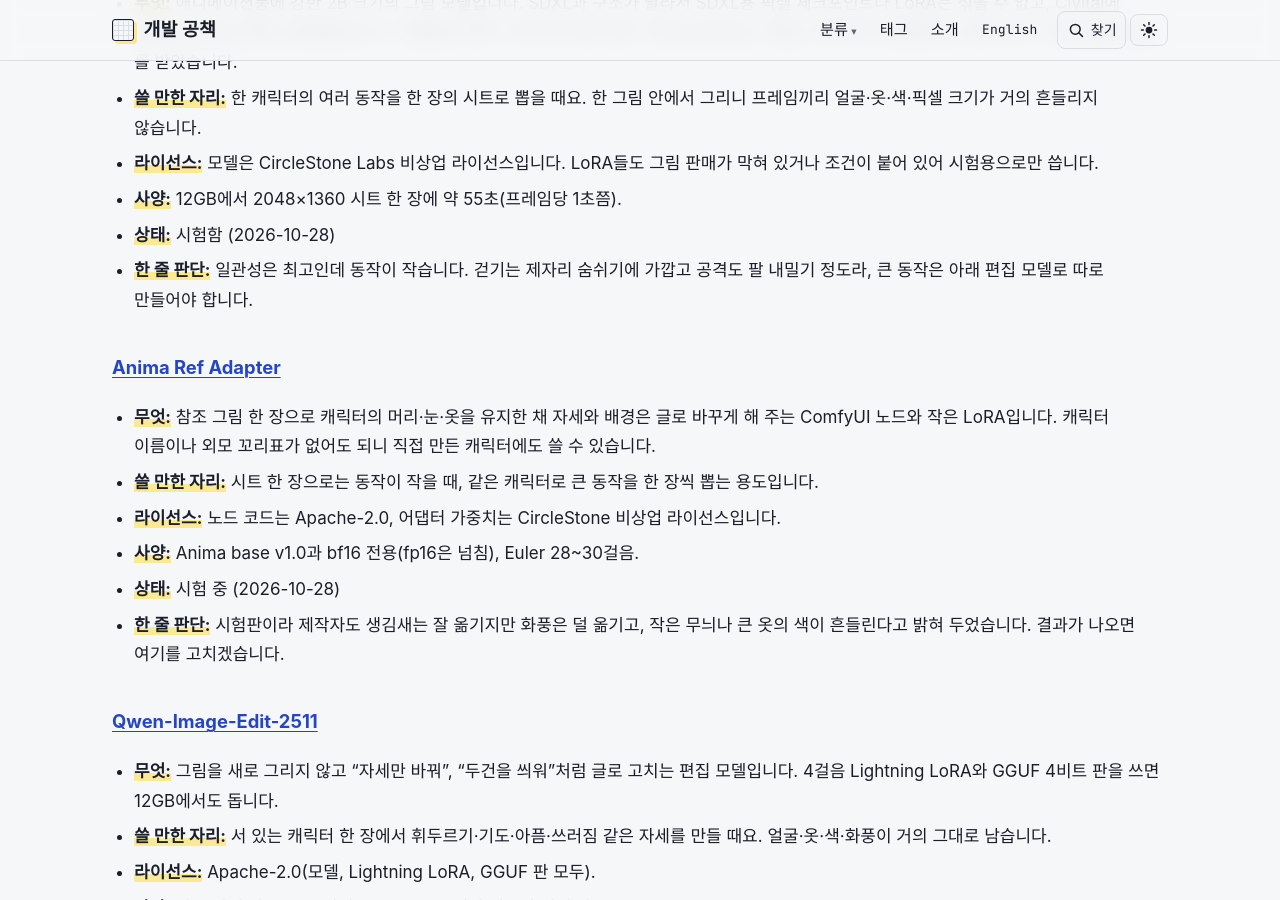
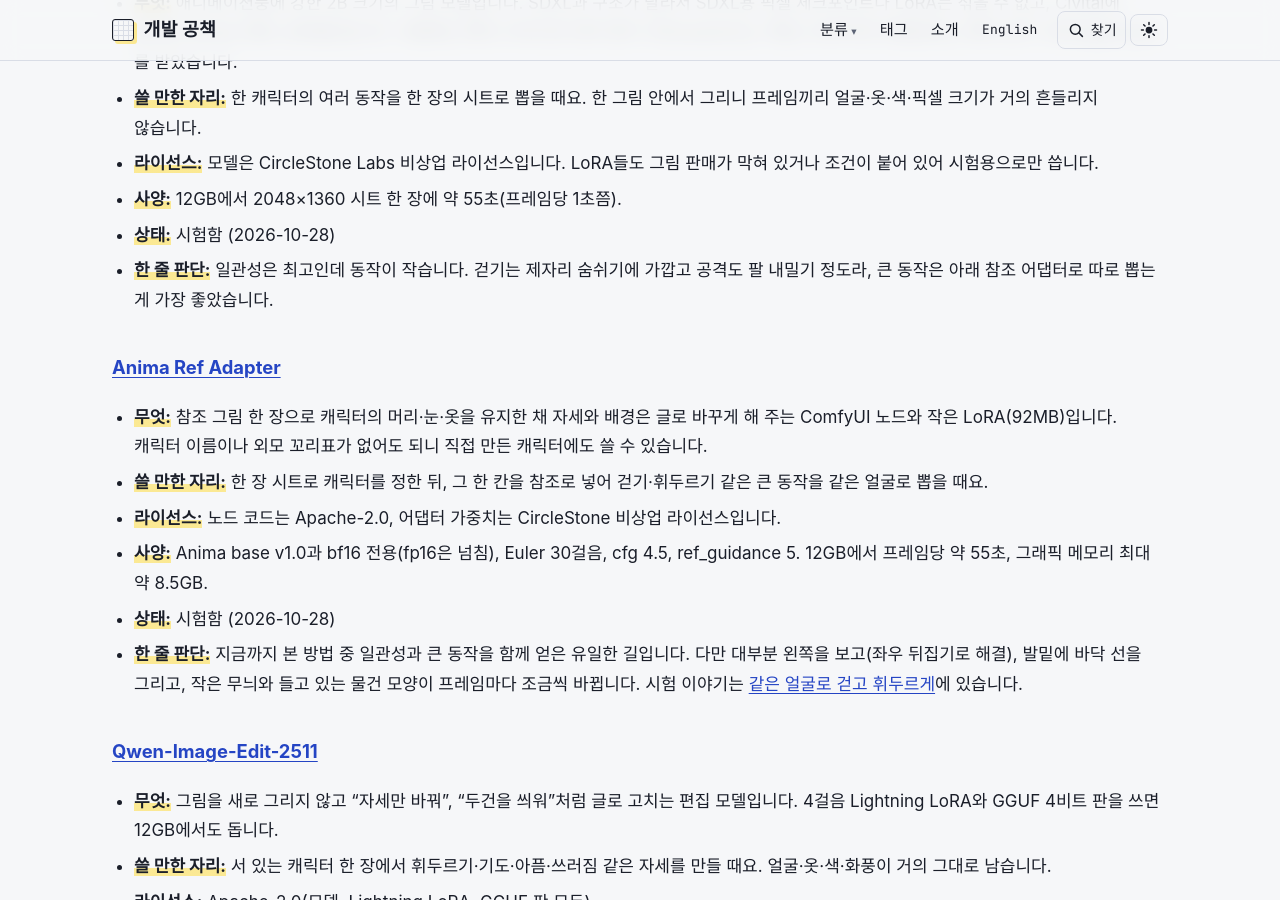
Before and after one commit to wh209302/wh209302.github.io, a Jekyll site: the page built from shelf.md, in a window 1280 px wide and 900 px high, scrolled down 1622 px. Built offline with Jekyll 4.4.1, drawn with Linux system fonts in a browser that asks for light colours; some web fonts are replaced.

Commit message:
AI 실험실 2편: Anima 픽셀 모션 스프라이트(r20·r21, 한·영), 기술 서랍 참조 어댑터 시험함

```diff
--- a/shelf.md
+++ b/shelf.md
@@ -42,16 +42,16 @@ AI와 일하다 보면 "오, 이거 대박인데?" 싶은 기술이 하루에도
 - **라이선스:** 모델은 CircleStone Labs 비상업 라이선스입니다. LoRA들도 그림 판매가 막혀 있거나 조건이 붙어 있어 시험용으로만 씁니다.
 - **사양:** 12GB에서 2048×1360 시트 한 장에 약 55초(프레임당 1초쯤).
 - **상태:** 시험함 (2026-10-28)
-- **한 줄 판단:** 일관성은 최고인데 동작이 작습니다. 걷기는 제자리 숨쉬기에 가깝고 공격도 팔 내밀기 정도라, 큰 동작은 아래 편집 모델로 따로 만들어야 합니다.
+- **한 줄 판단:** 일관성은 최고인데 동작이 작습니다. 걷기는 제자리 숨쉬기에 가깝고 공격도 팔 내밀기 정도라, 큰 동작은 아래 참조 어댑터로 따로 뽑는 게 가장 좋았습니다.
 
 ### [Anima Ref Adapter](https://github.com/ElectronGirl/ComfyUI-Anima-Ref-Adapter)
 
-- **무엇:** 참조 그림 한 장으로 캐릭터의 머리·눈·옷을 유지한 채 자세와 배경은 글로 바꾸게 해 주는 ComfyUI 노드와 작은 LoRA입니다. 캐릭터 이름이나 외모 꼬리표가 없어도 되니 직접 만든 캐릭터에도 쓸 수 있습니다.
-- **쓸 만한 자리:** 시트 한 장으로는 동작이 작을 때, 같은 캐릭터로 큰 동작을 한 장씩 뽑는 용도입니다.
+- **무엇:** 참조 그림 한 장으로 캐릭터의 머리·눈·옷을 유지한 채 자세와 배경은 글로 바꾸게 해 주는 ComfyUI 노드와 작은 LoRA(92MB)입니다. 캐릭터 이름이나 외모 꼬리표가 없어도 되니 직접 만든 캐릭터에도 쓸 수 있습니다.
+- **쓸 만한 자리:** 한 장 시트로 캐릭터를 정한 뒤, 그 한 칸을 참조로 넣어 걷기·휘두르기 같은 큰 동작을 같은 얼굴로 뽑을 때요.
 - **라이선스:** 노드 코드는 Apache-2.0, 어댑터 가중치는 CircleStone 비상업 라이선스입니다.
-- **사양:** Anima base v1.0과 bf16 전용(fp16은 넘침), Euler 28~30걸음.
-- **상태:** 시험 중 (2026-10-28)
-- **한 줄 판단:** 시험판이라 제작자도 생김새는 잘 옮기지만 화풍은 덜 옮기고, 작은 무늬나 큰 옷의 색이 흔들린다고 밝혀 두었습니다. 결과가 나오면 여기를 고치겠습니다.
+- **사양:** Anima base v1.0과 bf16 전용(fp16은 넘침), Euler 30걸음, cfg 4.5, ref_guidance 5. 12GB에서 프레임당 약 55초, 그래픽 메모리 최대 약 8.5GB.
+- **상태:** 시험함 (2026-10-28)
+- **한 줄 판단:** 지금까지 본 방법 중 일관성과 큰 동작을 함께 얻은 유일한 길입니다. 다만 대부분 왼쪽을 보고(좌우 뒤집기로 해결), 발밑에 바닥 선을 그리고, 작은 무늬와 들고 있는 물건 모양이 프레임마다 조금씩 바뀝니다. 시험 이야기는 [같은 얼굴로 걷고 휘두르게](/2026/10/28/anima-motion/)에 있습니다.
 
 ### [Qwen-Image-Edit-2511](https://huggingface.co/Qwen/Qwen-Image-Edit-2511)
 
```
Also changed, not shown: _posts/2026-10-28-anima-motion.md (added, +68 -0 lines), en/_posts/2026-10-28-anima-motion.md (added, +68 -0 lines), en/shelf.md (+6 -6 lines), assets/img/posts/anima-motion/attack.jpg (added), assets/img/posts/anima-motion/refadapter-raw.webp (added), assets/img/posts/anima-motion/sheet.webp (added), assets/img/posts/anima-motion/talk-en.webp (added), assets/img/posts/anima-motion/talk.webp (added), assets/img/posts/anima-motion/walk.jpg (added), 2 other files.
